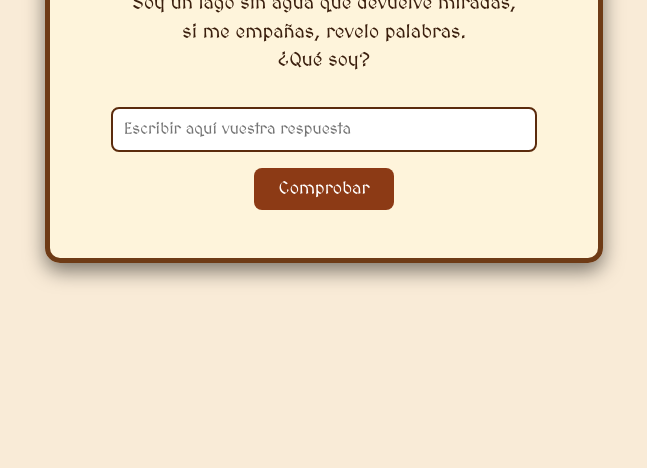
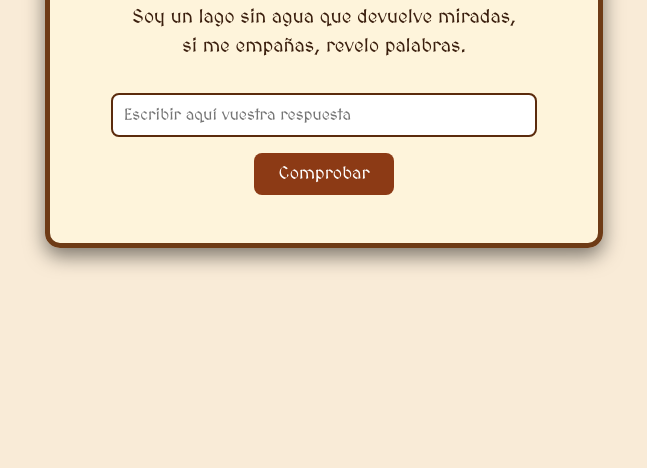
Before and after one commit to rubiocelia/gymkana, a plain HTML site: page pista2.html in a window 1280 px wide. Shown: the part 332-800 px from the top of the page, without its empty margins (316-963 px from the left). Drawn offline with Linux system fonts and the light colour scheme.

Commit message:
ultimos cambios

```diff
--- a/pista2.html
+++ b/pista2.html
@@ -92,7 +92,6 @@
         <p>
             Soy un lago sin agua que devuelve miradas,<br>
             si me empañas, revelo palabras.<br>
-            ¿Qué soy?
         </p>
         <input type="text" id="respuesta" placeholder="Escribir aquí vuestra respuesta">
         <br>
```
